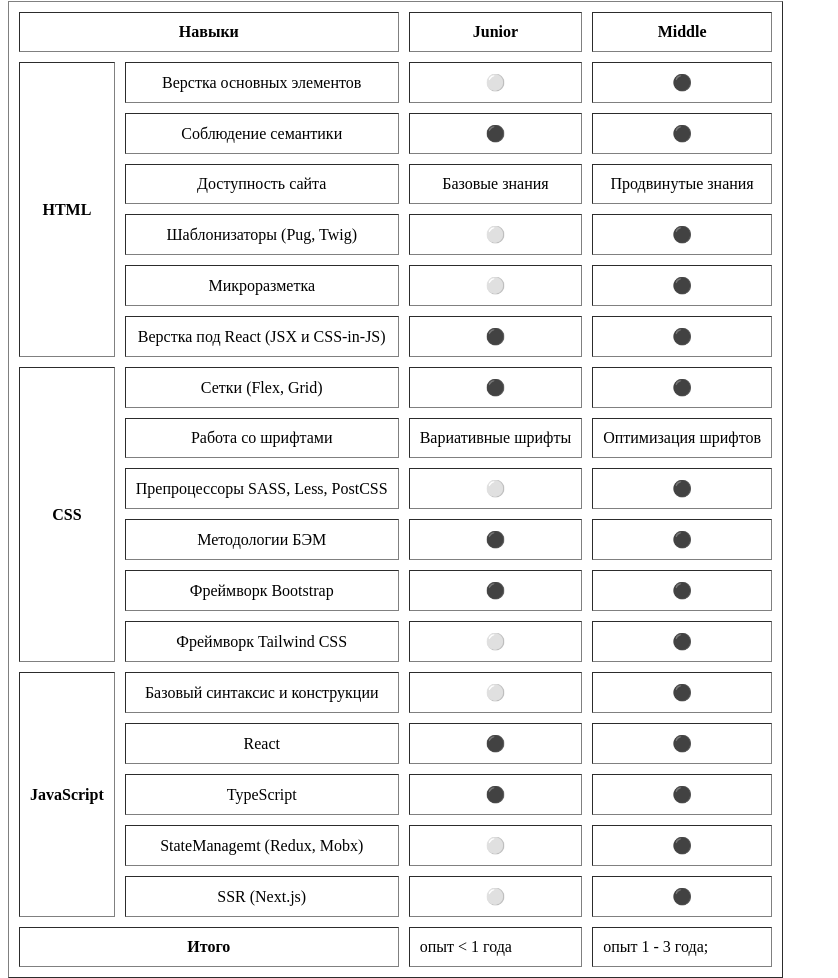
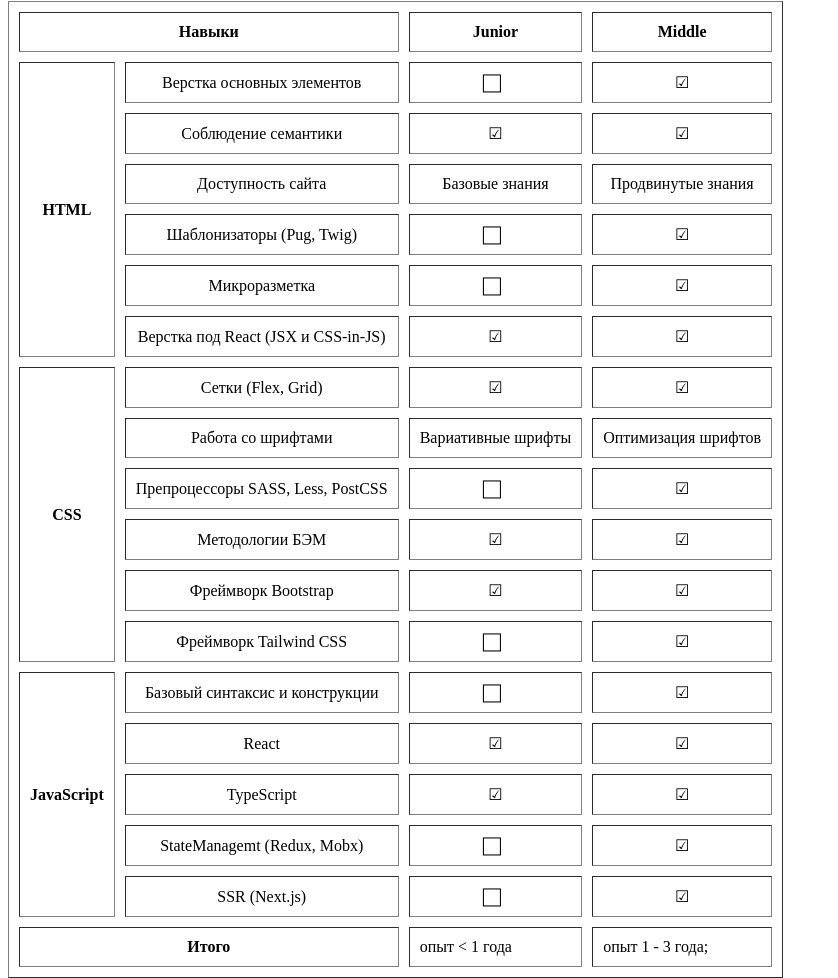
Before and after one commit to tikhonova-elena/Urban-2, a plain HTML site: page index.html in a window 1280 px wide. Shown: the part 499-1477 px from the top of the page, without its empty margins (0-838 px from the left). Drawn offline with Linux system fonts and the light colour scheme.

Commit message:
Add files via upload

```diff
--- a/index.html
+++ b/index.html
@@ -72,13 +72,13 @@
             <tr>
               <th rowspan="6">HTML</th>
               <td>Верстка основных элементов</td>
-              <td>&#9898;</td>
-              <td>&#9899;</td>
+              <td>&#8414;</td>
+              <td>&#9745;</td>
             </tr>
             <tr>
               <td>Соблюдение семантики</td>
-              <td>&#9899;</td>
-              <td>&#9899;</td>
+              <td>&#9745;</td>
+              <td>&#9745;</td>
             </tr>
             <tr>
               <td>Доступность сайта</td>
@@ -87,24 +87,24 @@
             </tr>
             <tr>
               <td>Шаблонизаторы (Pug, Twig)</td>
-              <td>&#9898;</td>
-              <td>&#9899;</td>
+              <td>&#8414;</td>
+              <td>&#9745;</td>
             </tr>
             <tr>
               <td>Микроразметка</td>
-              <td>&#9898;</td>
-              <td>&#9899;</td>
+              <td>&#8414;</td>
+              <td>&#9745;</td>
             </tr>
             <tr>
               <td>Верстка под React (JSX и CSS-in-JS)</td>
-              <td>&#9899;</td>
-              <td>&#9899;</td>
+              <td>&#9745;</td>
+              <td>&#9745;</td>
             </tr>
             <tr>
               <th rowspan="6">CSS</th>
               <td>Сетки (Flex, Grid)</td>
-              <td>&#9899;</td>
-              <td>&#9899;</td>
+              <td>&#9745;</td>
+              <td>&#9745;</td>
             </tr>
             <tr>
               <td>Работа со шрифтами</td>
@@ -113,49 +113,49 @@
             </tr>
             <tr>
               <td>Препроцессоры SASS, Less, PostCSS</td>
-              <td>&#9898;</td>
-              <td>&#9899;</td>
+              <td>&#8414;</td>
+              <td>&#9745;</td>
             </tr>
             <tr>
               <td>Методологии БЭМ</td>
-              <td>&#9899;</td>
-              <td>&#9899;</td>
+              <td>&#9745;</td>
+              <td>&#9745;</td>
             </tr>
             <tr>
               <td>Фреймворк Bootstrap</td>
-              <td>&#9899;</td>
-              <td>&#9899;</td>
+              <td>&#9745;</td>
+              <td>&#9745;</td>
             </tr>
             <tr>
               <td>Фреймворк Tailwind CSS</td>
-              <td>&#9898;</td>
-              <td>&#9899;</td>
+              <td>&#8414;</td>
+              <td>&#9745;</td>
             </tr>
             <tr>
               <th rowspan="5">JavaScript</th>
               <td>Базовый синтаксис и конструкции</td>
-              <td>&#9898;</td>
-              <td>&#9899;</td>
+              <td>&#8414;</td>
+              <td>&#9745;</td>
             </tr>
             <tr>
               <td>React</td>
-              <td>&#9899;</td>
-              <td>&#9899;</td>
+              <td>&#9745;</td>
+              <td>&#9745;</td>
             </tr>
             <tr>
               <td>TypeScript</td>
-              <td>&#9899;</td>
-              <td>&#9899;</td>
+              <td>&#9745;</td>
+              <td>&#9745;</td>
             </tr>
             <tr>
               <td>StateManagemt (Redux, Mobx)</td>
-              <td>&#9898;</td>
-              <td>&#9899;</td>
+              <td>&#8414;</td>
+              <td>&#9745;</td>
             </tr>
             <tr>
               <td>SSR (Next.js)</td>
-              <td>&#9898;</td>
-              <td>&#9899;</td>
+              <td>&#8414;</td>
+              <td>&#9745;</td>
             </tr>
           </tbody>
           <tfoot>
```
